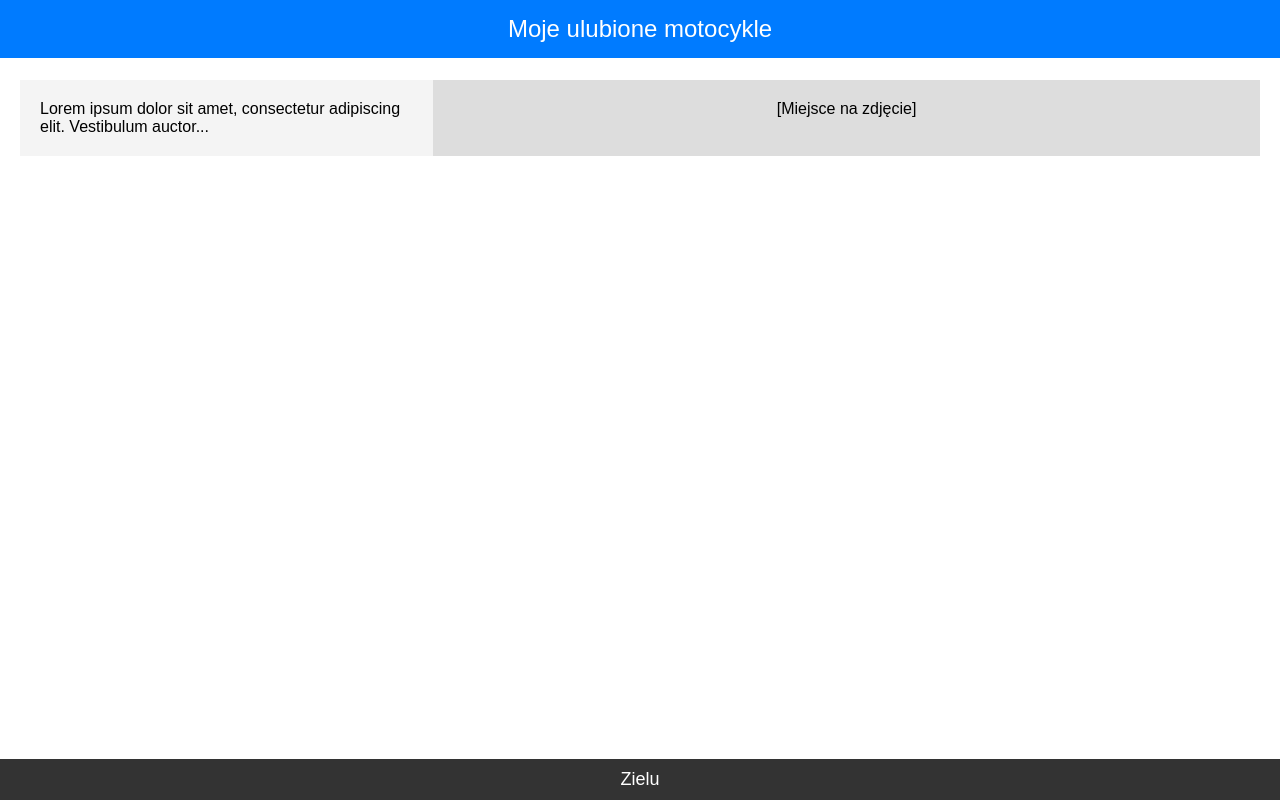
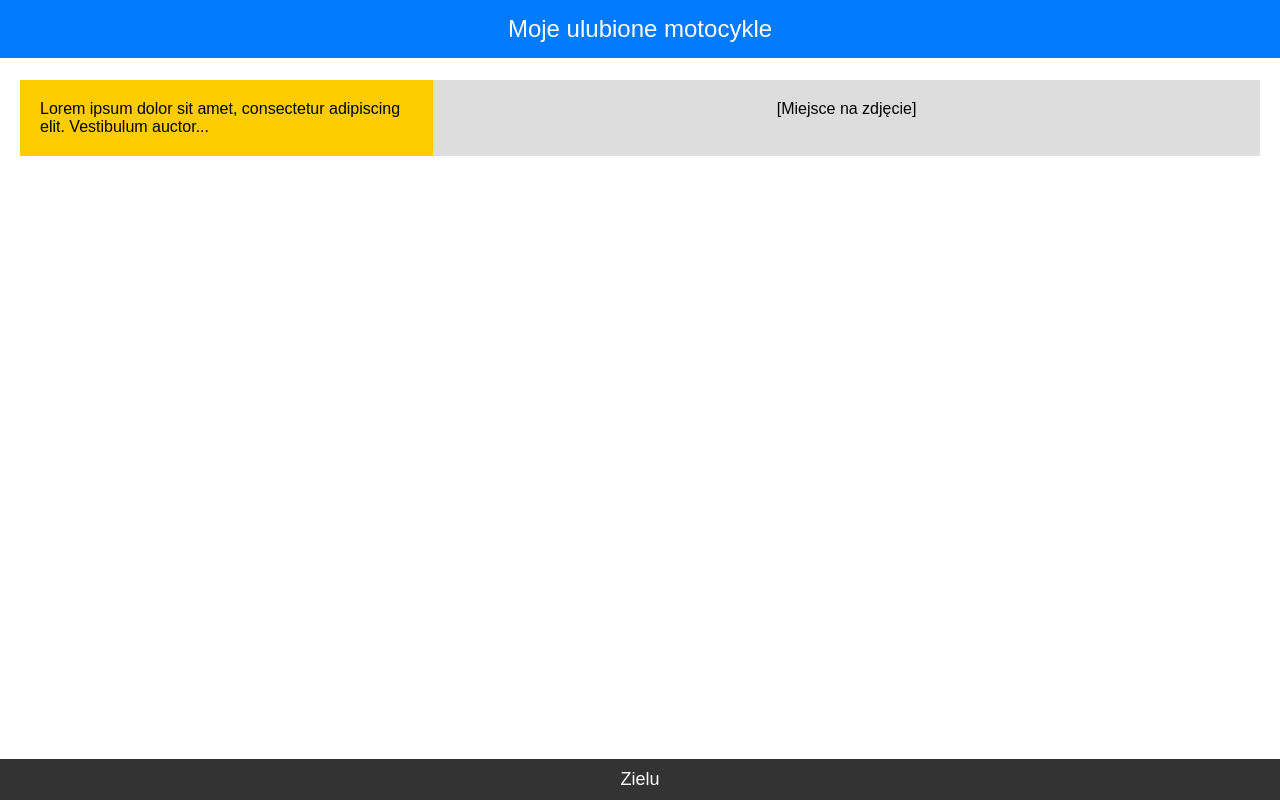
Before and after one commit to zieelu/moja-strona-motocykle, a plain HTML site: page index.html in a window 1280 px wide. Drawn offline with Linux system fonts and the light colour scheme.

Commit message:
index.html

```diff
--- a/index.html
+++ b/index.html
@@ -32,7 +32,7 @@
         .column-left {
             width: 33.33%;
             padding: 20px;
-            background-color: #f4f4f4;
+            background-color: #ffcc00;;
         }
         .column-right {
             width: 66.66%;
```
